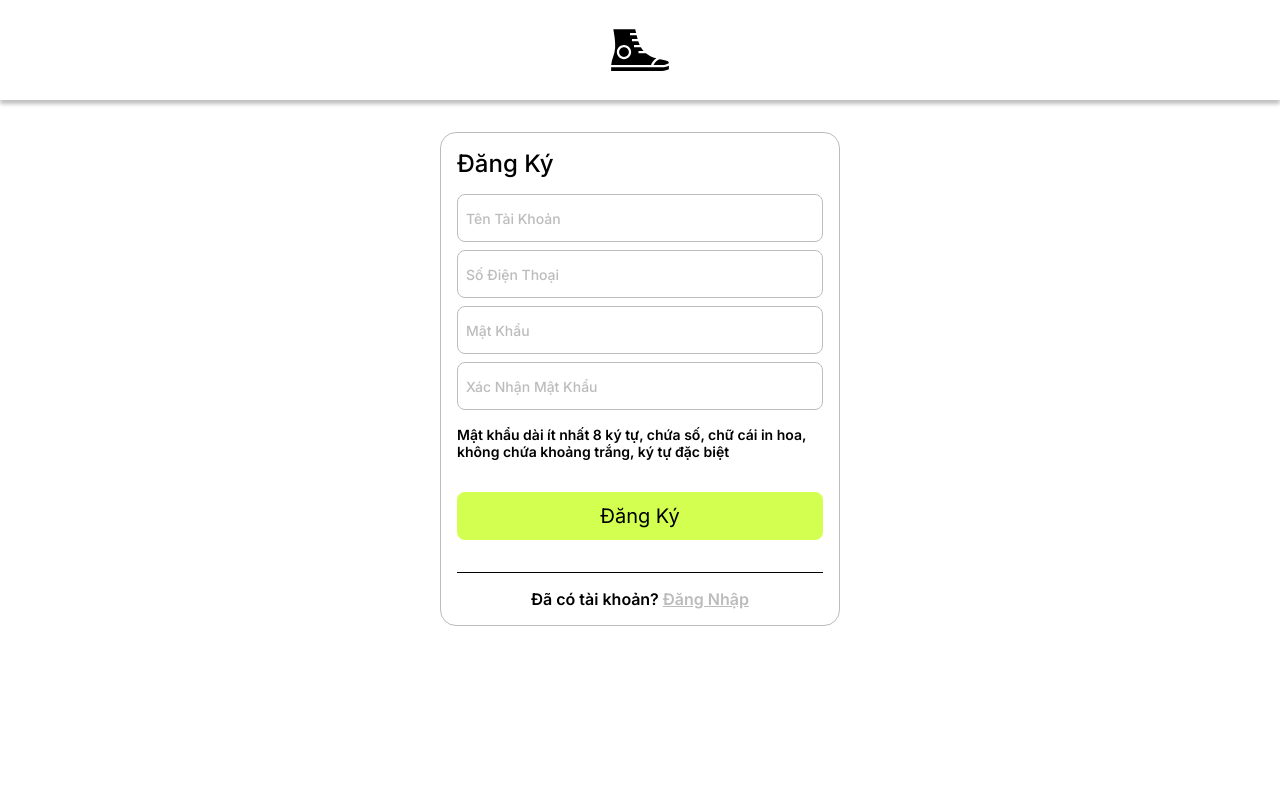
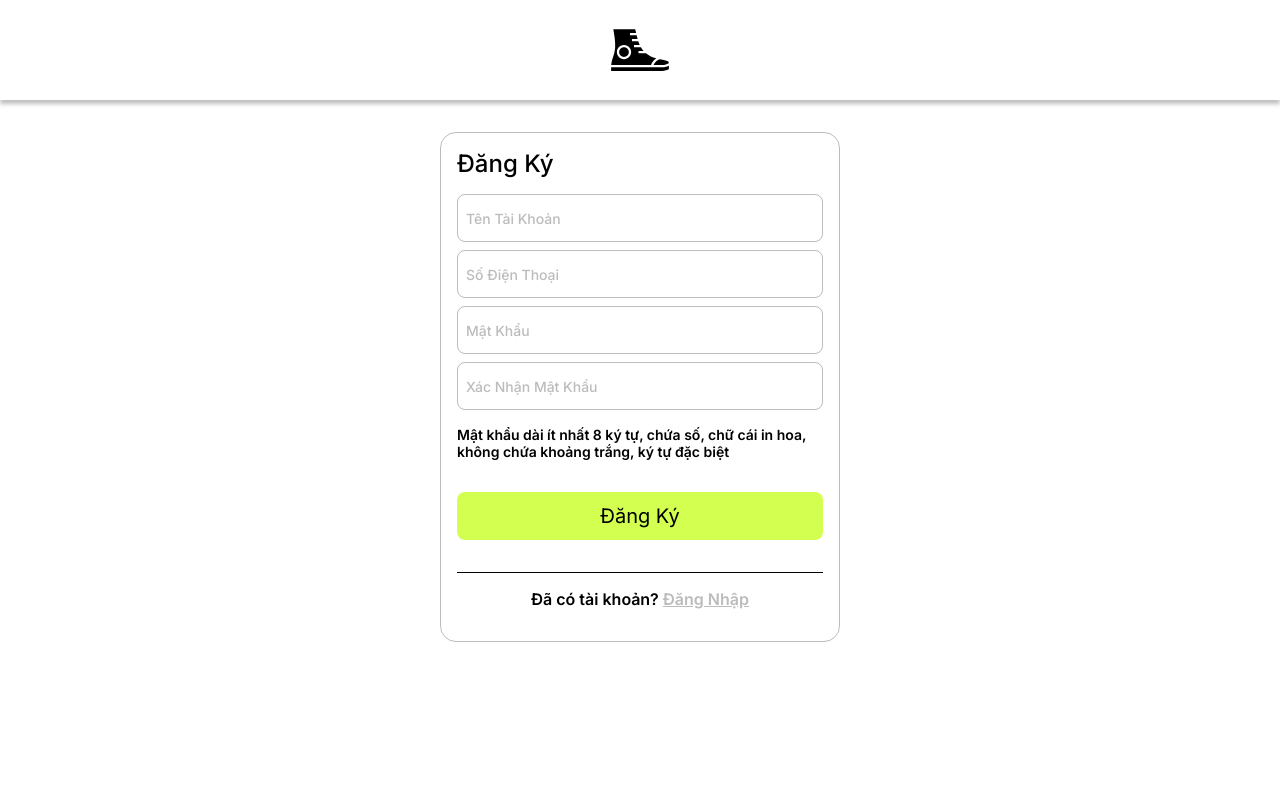
Before and after one commit to KhoaTr197/kickz, a PHP site: page /src/views/signup.php in a window 1280 px wide. Run offline with PHP 8.4, Linux system fonts and the light colour scheme; the visitor is signed in with stand-in values (Sample User, id 1).

Commit message:
sửa class form

```diff
--- a/public/css/base.css
+++ b/public/css/base.css
@@ -114,7 +114,7 @@ h2 {
   align-items: flex-start;
   gap: 32px;
   width: 400px;
-  padding: 16px 16px 0;
+  padding: 16px;
   border-radius: 1rem;
   border: 1px solid #BCBCBC;
   background: #FFF;
```
